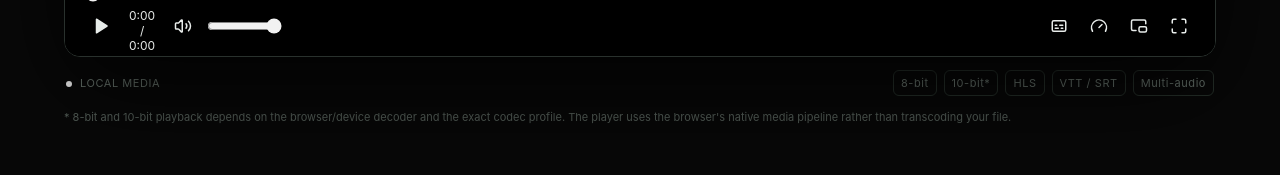
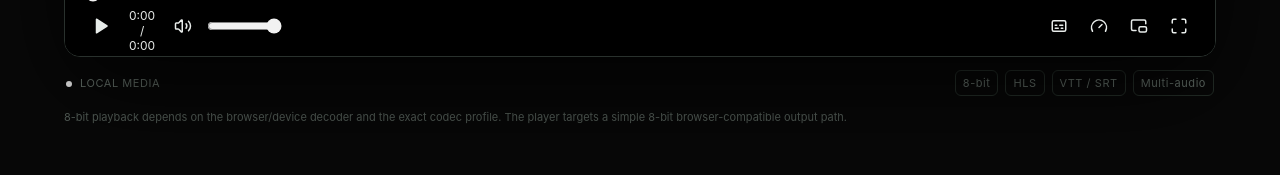
Before and after one commit to ansadser/online-player, a Next.js app: page / in a window 1280 px wide. Shown: the part 1272-1447 px from the top of the page. Built offline with nearby package versions, Linux system fonts and the light colour scheme.

Commit message:
Limit player UI to 8-bit support

```diff
--- a/app/page.tsx
+++ b/app/page.tsx
@@ -103,7 +103,7 @@ export default function Home() {
       const ext = inputName.includes(".") ? inputName.slice(inputName.lastIndexOf(".")) : ".mkv";
       const inputFile = `input${ext}`;
       await ffmpeg.writeFile(inputFile, await fetchFile(input));
-      setDecoderStatus("Decoding 8/10-bit media…");
+      setDecoderStatus("Decoding 8-bit media…");
       await ffmpeg.exec([
         "-i", inputFile,
         "-map", "0:v:0",
@@ -396,9 +396,9 @@ export default function Home() {
 
         <div className="below-player">
           <div><span className="status-dot"/>{sourceKind==="hls"?"HLS STREAM":sourceKind==="url"?"REMOTE MEDIA":sourceKind==="local"?"LOCAL MEDIA":"READY"} {sourceName && <b>· {sourceName}</b>}</div>
-          <div className="capabilities"><span>8-bit</span><span>10-bit*</span><span>HLS</span><span>VTT / SRT</span><span>Multi-audio</span></div>
+          <div className="capabilities"><span>8-bit</span><span>HLS</span><span>VTT / SRT</span><span>Multi-audio</span></div>
         </div>
-        <p className="codec-note">* 8-bit and 10-bit playback depends on the browser/device decoder and the exact codec profile. The player uses the browser's native media pipeline rather than transcoding your file.</p>
+        <p className="codec-note">8-bit playback depends on the browser/device decoder and the exact codec profile. The player targets a simple 8-bit browser-compatible output path.</p>
       </section>
 
       <section className="features">
@@ -410,7 +410,7 @@ export default function Home() {
 
       <footer><div className="brand"><div className="brand-mark"><Play size={15} fill="currentColor"/></div><span>ONLINE<span>PLAYER</span></span></div><small>Browser-first media playback · No upload by default</small></footer>
 
-      {showHelp && <div className="modal-backdrop" onClick={()=>setShowHelp(false)}><div className="modal" onClick={e=>e.stopPropagation()}><button className="modal-x" onClick={()=>setShowHelp(false)}><X/></button><h2>Media support</h2><p>This player relies on the browser's media decoder, so exact support varies by device and browser.</p><ul><li>MP4 / WebM and common browser codecs</li><li>HLS .m3u8 via HLS.js or native HLS</li><li>8-bit and supported 10-bit profiles</li><li>SRT converted to WebVTT locally</li><li>Multiple HLS audio tracks</li></ul><p className="muted">If a VLC-only codec does not play, the browser itself needs a compatible decoder; this app does not secretly transcode your media.</p></div></div>}
+      {showHelp && <div className="modal-backdrop" onClick={()=>setShowHelp(false)}><div className="modal" onClick={e=>e.stopPropagation()}><button className="modal-x" onClick={()=>setShowHelp(false)}><X/></button><h2>Media support</h2><p>This player relies on the browser's media decoder, so exact support varies by device and browser.</p><ul><li>MP4 / WebM and common browser codecs</li><li>HLS .m3u8 via HLS.js or native HLS</li><li>8-bit browser-compatible media</li><li>SRT converted to WebVTT locally</li><li>Multiple HLS audio tracks</li></ul><p className="muted">If a VLC-only codec does not play, the browser itself needs a compatible decoder; this app does not secretly transcode your media.</p></div></div>}
     </main>
   );
 }
```
